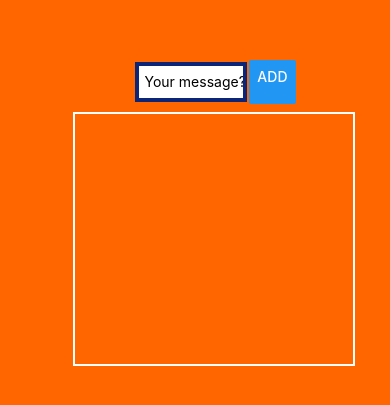
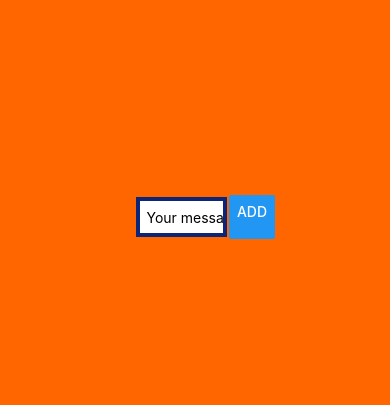
Before and after one commit to salter19/tamk-4A00EZ65-3001-kojo, a React Native app: screen / in a window 390 px wide. Shown: the part 205-610 px from the top of the page. Built offline with nearby package versions, Linux system fonts and the light colour scheme.

Commit message:
Remove from AddView: impl. of TextListView.

```diff
--- a/components/views/AddView.js
+++ b/components/views/AddView.js
@@ -1,24 +1,24 @@
-import React, { useState } from 'react';
+import React, { useState, useEffect } from 'react';
 import { View, StyleSheet } from 'react-native';
 import { v4 as uuidv4 } from "uuid";
 
 // my components
 import Textfield from '../Exc2/InputText';
-import TaskList from '../Exc2/TextListView';
 
-const AddView = ({onAddSubmit, deleteItem}) => {
+const AddView = ({onAddSubmit}) => {
 
   const [taskArr, setTaskArr] = useState([]);
 
+
   const onSubmit = (task) => {
-    setTaskArr([...taskArr, {key: uuidv4(), text:task}]);
-    onAddSubmit(taskArr);
+    let tmp = taskArr;
+    tmp.push({ key: uuidv4(), text:task });
+    onAddSubmit(tmp);
   };
 
   return (
     <View style={styles.root}>
       <Textfield onSubmitPress={onSubmit} buttonTitle="Add"/>
-      <TaskList input={taskArr} deleteItem={deleteItem}/>
     </View>
   );
 };
@@ -31,7 +31,7 @@ const styles = StyleSheet.create({
     alignItems: "center",
     backgroundColor: "#ff6600",
     height: "100%",
-    paddingLeft: "5%",
+    width: "61%"
   }
 });
 
```
